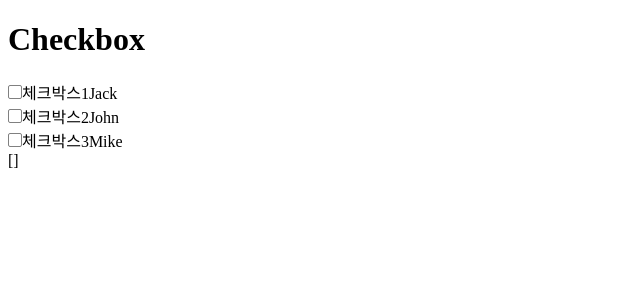
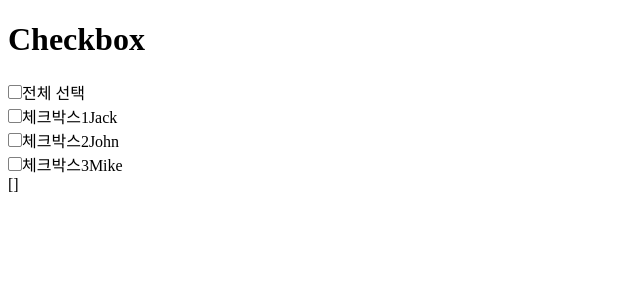
Before and after one commit to hyeminem-Jo/vue-nuxt-work, a Nuxt app: page / in a window 1280 px wide. Shown: the top 300 px of the page, without its empty margins (0-640 px from the left). Built offline with nearby package versions, Linux system fonts and the light colour scheme.

Commit message:
v-model 체크박스 전체선택 구현

```diff
--- a/components/checkbox.vue
+++ b/components/checkbox.vue
@@ -7,6 +7,7 @@
       type="checkbox"
       :value="name"
       @change="checkName" />
+<!--    change :input 에 변화가 있을 때마다 이벤트가 실행-->
 <!--  true 나 false 를 반환해서 class 유무로 디자인된 input 체크욈을 표현 -->
 <!--    <em></em>{{ checkedNames.some(e => e === name) }}-->
 <!--    checkedNames.some(e => e === name) : boolean 반환, class 유무가 정해짐-->
@@ -52,7 +53,8 @@ export default {
     checkName(e) {
       let arr = [...this.checkedNames]
       // 자식 컴포넌트에서 데이터를 함부로 직접 바꾸면 안되기 때문에 전개연산자로
-      // 얕은 복사를 한 뒤 변수에 담고 해당 데이터를 가공한 뒤 다시 $emit 으로 전달
+      // 얕은 복사를 해 변수에 담고 해당 데이터를 가공한 뒤 다시 $emit 으로 전달
+      // (데이터를 직접 바꿔버리면 오류가 발생할 수 있음)
       if (arr.includes(e.target.value)) {
         arr = arr.filter(name => name !== e.target.value)
       } else {
--- /dev/null
+++ b/components/checkboxAll.vue
@@ -0,0 +1,65 @@
+<template>
+  <label for="chkAll">
+    <input
+      id="chkAll"
+      :class="{'active': isChecked}"
+      :checked="isChecked"
+      type="checkbox"
+      value="chkAll"
+      @change="checkFormAll"
+    >
+    <em></em>
+    <span>{{ label }}</span>
+  </label>
+</template>
+
+<script>
+export default {
+  name: 'CheckboxAll',
+  model: {
+    prop: 'checkedNames',
+    event: 'changeFormAll',
+  },
+  props: {
+    checkedNames: {
+      type: Array,
+    },
+    label: {
+      type: String,
+      default: '',
+    },
+    nameList: {
+      type: Array,
+    }
+  },
+  data() {
+    return {
+
+    }
+  },
+  computed: {
+    isChecked() {
+      return this.checkedNames.length === this.nameList.length
+    }
+  },
+  methods: {
+    // 이미 모든 요소가 체크되어 있을 때: 체크된 모든 요소 해제
+    // 모든 요소가 체크되어있지 않을 때: 모든 요소 체크
+    checkFormAll() {
+      let arr1 = [...this.checkedNames]
+      const arr2 = [...this.nameList]
+      let union = []
+
+      if (arr1.length === arr2.length) {
+        arr1 = []
+        union = []
+      } else if (arr2.length > arr1.length) {
+        const sum = arr1.concat(arr2)
+        union = sum.filter((item, index) => sum.indexOf(item) === index)
+      }
+
+      this.$emit('changeFormAll', union)
+    }
+  },
+}
+</script>
--- a/pages/index.vue
+++ b/pages/index.vue
@@ -1,6 +1,7 @@
 <template>
   <div id="checkbox">
     <h1>Checkbox</h1>
+    <checkboxAll v-model="checkedNames" label="전체 선택" :name-list="nameList" />
     <ul id="checkbox">
       <li v-for="(name, index) in nameList" :key="name">
         <Checkbox
@@ -17,6 +18,7 @@
 
 <script>
 import checkbox from '../components/checkbox.vue'
+import checkboxAll from '../components/checkboxAll'
 
 export default {
   data() {
@@ -35,7 +37,8 @@ export default {
     }
   },
   component: {
-    checkbox
+    checkbox,
+    checkboxAll
   }
 }
 </script>
```
